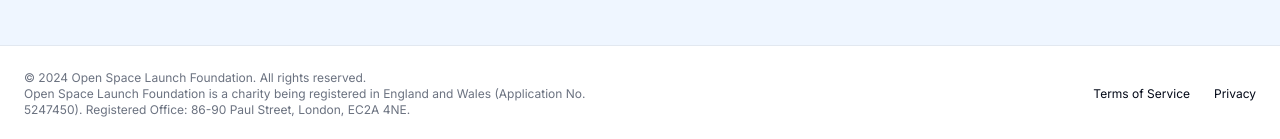
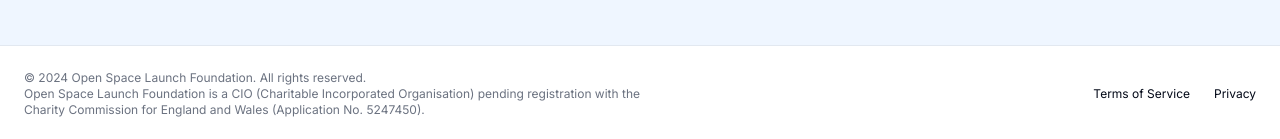
Before and after one commit to openspacelaunch/osl-org-web, a Next.js app: page / in a window 1280 px wide. Shown: the part 4342-4481 px from the top of the page. Built offline with nearby package versions, Linux system fonts and the light colour scheme.

Commit message:
add pending registration to footer

```diff
--- a/components/footer.tsx
+++ b/components/footer.tsx
@@ -8,9 +8,9 @@ export function FooterComponent() {
       <p className="text-xs text-gray-500 sm:w-1/2">
         © 2024 Open Space Launch Foundation. All rights reserved.
         <br />
-        Open Space Launch Foundation is a charity being registered in England
-        and Wales (Application No. 5247450). Registered Office: 86-90 Paul
-        Street, London, EC2A 4NE.
+        Open Space Launch Foundation is a CIO (Charitable Incorporated
+        Organisation) pending registration with the Charity Commission for
+        England and Wales (Application No. 5247450).
       </p>
       <nav className="sm:ml-auto flex gap-4 sm:gap-6">
         <Link
```
